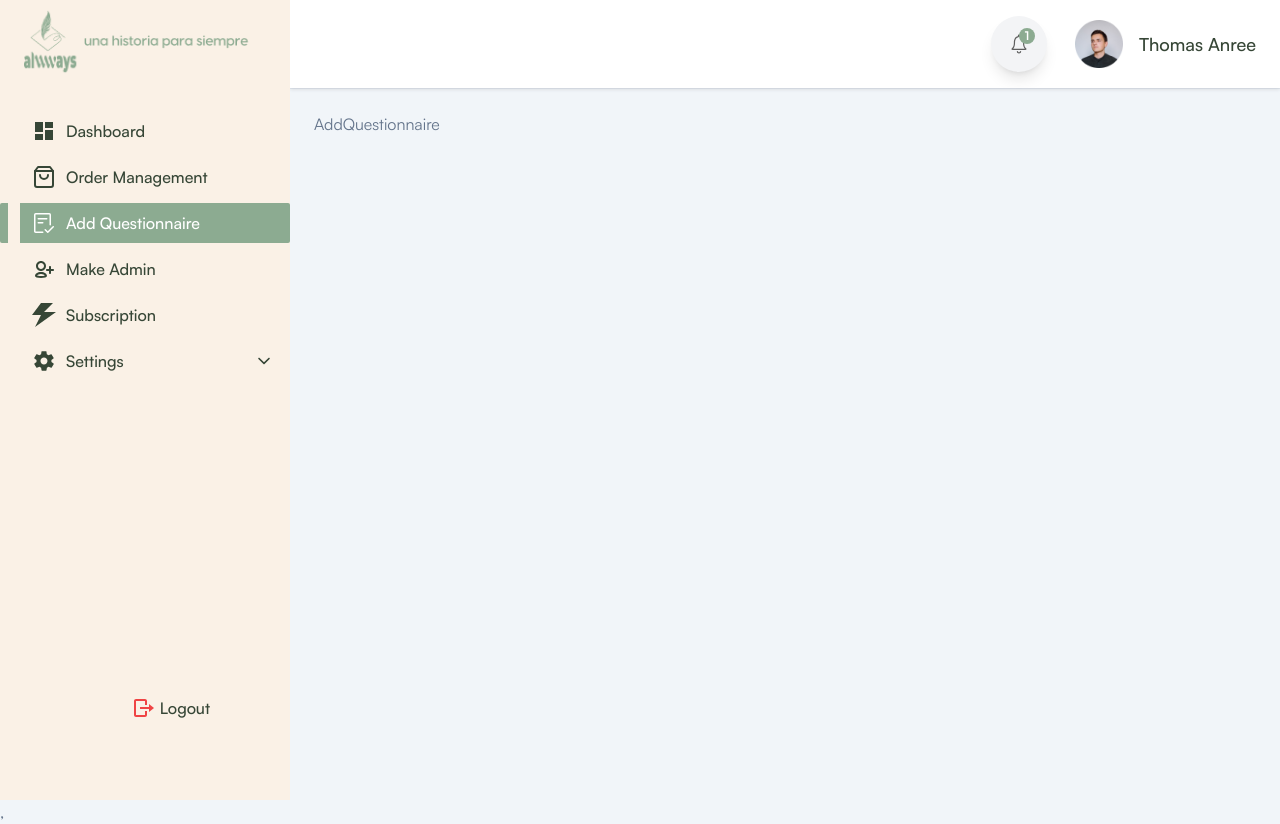
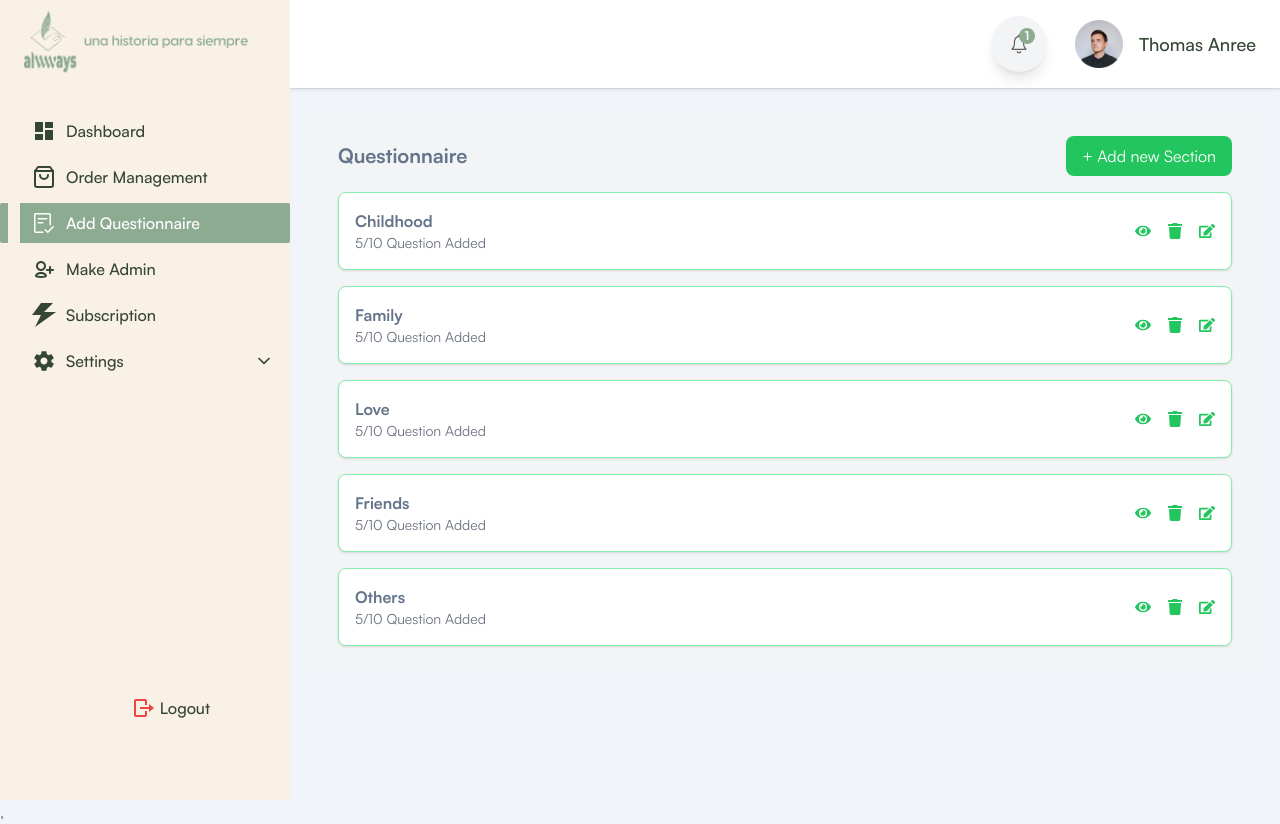
Before and after one commit to shuvo-art/Merged_Project, a React (Vite) app: page /addQuestionnaire in a window 1280 px wide. Built offline with nearby package versions, Linux system fonts and the light colour scheme; sample sign-in values are in the browser's storage.

Commit message:
date range filtering added

```diff
--- a/package.json
+++ b/package.json
@@ -18,6 +18,7 @@
     "jsvectormap": "^1.6.0",
     "react": "^18.3.1",
     "react-apexcharts": "^1.5.0",
+    "react-calendar": "^5.1.0",
     "react-dom": "^18.3.1",
     "react-hook-form": "^7.53.2",
     "react-hot-toast": "^2.4.1",
--- a/src/components/Dashboard/Table/FilterBar.jsx
+++ b/src/components/Dashboard/Table/FilterBar.jsx
@@ -1,22 +1,30 @@
-import React from "react";
+import React, { useState } from "react";
+import Calendar from "react-calendar";
+import "react-calendar/dist/Calendar.css"; // Base styles
+import "./customCalendar.css"; // Custom calendar styles (optional)
+import { FaCalendarAlt, FaChevronDown, FaChevronUp } from "react-icons/fa";
 
 const FilterBar = ({
   search,
   setSearch,
   subscription,
   setSubscription,
-  sortOrder,
-  setSortOrder,
+  startDate,
+  setStartDate,
+  endDate,
+  setEndDate,
 }) => {
+  const [showCalendar, setShowCalendar] = useState(false);
+
   return (
-    <div className="flex flex-wrap items-center justify-between mb-4">
+    <div className="flex flex-wrap items-center justify-between mb-4 space-y-4">
       {/* Search Input */}
       <input
         type="text"
         placeholder="Search"
         value={search}
         onChange={(e) => setSearch(e.target.value)}
-        className="border rounded px-4 py-2 w-1/3"
+        className="border rounded px-4 py-2 w-1/3 relative top-2"
       />
 
       {/* Subscription Dropdown */}
@@ -30,16 +38,37 @@ const FilterBar = ({
         <option value="Premium">Premium</option>
       </select>
 
-      {/* Sorting Dropdown */}
-      <div className="relative w-1/4">
-        <select
-          value={sortOrder}
-          onChange={(e) => setSortOrder(e.target.value)}
-          className="border rounded px-4 py-2 w-full appearance-none"
+      {/* Date Range Dropdown */}
+      <div className="relative">
+        <button
+          onClick={() => setShowCalendar(!showCalendar)}
+          className="flex items-center space-x-2 bg-white border rounded-lg px-4 py-2 shadow-sm hover:shadow-md"
         >
-          <option value="start-end">Starting - Ending</option>
-          <option value="end-start">Ending - Starting</option>
-        </select>
+          <FaCalendarAlt />
+          <span>
+            {startDate && endDate
+              ? `${new Date(startDate).toLocaleDateString()} - ${new Date(
+                  endDate
+                ).toLocaleDateString()}`
+              : "Starting - Ending"}
+          </span>
+
+          {showCalendar ? <FaChevronUp /> : <FaChevronDown />}
+        </button>
+
+        {showCalendar && (
+          <div className="absolute z-50 right-0 top-10 mt-2 bg-white shadow-md rounded-lg p-4">
+            <Calendar
+              selectRange
+              onChange={(range) => {
+                setStartDate(range[0]);
+                setEndDate(range[1]);
+                setShowCalendar(false);
+              }}
+              value={[startDate, endDate]}
+            />
+          </div>
+        )}
       </div>
     </div>
   );
--- a/src/components/Dashboard/Table/TableRow.jsx
+++ b/src/components/Dashboard/Table/TableRow.jsx
@@ -5,19 +5,23 @@ const TableRow = ({ item, onRowClick }) => {
   return (
     <tr className="border-b">
       <td className="px-4 py-2">{item.id}</td>
-      <td className="px-4 py-2 flex items-center space-x-2">
-        <img src={item.avatar} alt={item.name} className="w-8 h-8 rounded-full" />
-        <span>{item.name}</span>
+      <td className="px-4 py-2 flex items-center  space-x-2">
+        <button className="flex items-center justify-center gap-2" onClick={() => onRowClick(item)}>
+          <img
+            src={item.avatar}
+            alt={item.name}
+            className="w-8 h-8 rounded-full"
+          />
+          <span>{item.name}</span>
+        </button>
       </td>
       <td className="px-4 py-2">{item.email}</td>
       <td className="px-4 py-2">{item.contactNumber}</td>
       <td className="px-4 py-2">{item.location}</td>
       <td className="px-4 py-2">{item.subscriptionType}</td>
       <td className="px-4 py-2">${item.price}</td>
-      <td className="px-4 py-2 text-center">
-        <button onClick={() => onRowClick(item)}>
-          <FaEye className="text-gray-500 cursor-pointer" />
-        </button>
+      <td className="px-4 py-2 text-center relative left-8">
+        <FaEye className="text-gray-500 cursor-pointer" />
       </td>
     </tr>
   );
--- a/src/components/Dashboard/Table/UserTable.jsx
+++ b/src/components/Dashboard/Table/UserTable.jsx
@@ -36,7 +36,7 @@ const dummyData = [
     location: "Canada",
     subscriptionType: "Premium",
     price: 112,
-    date: new Date(new Date().setDate(new Date().getDate() - 2)),
+    date: new Date(new Date().setDate(new Date().getDate() - 12)),
   },
   {
     id: "#12336",
@@ -47,7 +47,7 @@ const dummyData = [
     location: "Paris",
     subscriptionType: "Premium",
     price: 117,
-    date: new Date(new Date().setDate(new Date().getDate() - 3)),
+    date: new Date(new Date().setDate(new Date().getDate() - 13)),
   },
   {
     id: "#12337",
@@ -58,7 +58,7 @@ const dummyData = [
     location: "Canada",
     subscriptionType: "Free",
     price: 612,
-    date: new Date(new Date().setDate(new Date().getDate() - 3)),
+    date: new Date(new Date().setDate(new Date().getDate() - 23)),
   },
   {
     id: "#12338",
@@ -69,7 +69,7 @@ const dummyData = [
     location: "London",
     subscriptionType: "Premium",
     price: 631,
-    date: new Date(new Date().setDate(new Date().getDate() - 3)),
+    date: new Date(new Date().setDate(new Date().getDate() - 15)),
   },
   {
     id: "#12339",
@@ -80,7 +80,7 @@ const dummyData = [
     location: "Tokyo",
     subscriptionType: "Free",
     price: 151,
-    date: new Date(new Date().setDate(new Date().getDate() - 3)),
+    date: new Date(new Date().setDate(new Date().getDate() - 13)),
   },
   {
     id: "#12340",
@@ -95,34 +95,31 @@ const dummyData = [
   },
   // Add more items as needed
 ];
+
 const UserTable = () => {
   const [search, setSearch] = useState("");
   const [subscription, setSubscription] = useState("");
   const [startDate, setStartDate] = useState(null);
   const [endDate, setEndDate] = useState(null);
-  const [sortOrder, setSortOrder] = useState("start-end"); // Sorting state
-  const [selectedUser, setSelectedUser] = useState(null); // State for selected user
+  const [selectedUser, setSelectedUser] = useState(null);
 
-  const filteredData = dummyData
-    .filter((item) => {
+  const filteredData = dummyData.filter((item) => {
     const matchesSearch =
       item.name.toLowerCase().includes(search.toLowerCase()) ||
       item.email.toLowerCase().includes(search.toLowerCase());
     const matchesSubscription = subscription
       ? item.subscriptionType === subscription
       : true;
-      return matchesSearch && matchesSubscription;
-    })
-    .sort((a, b) => {
-      if (sortOrder === "start-end") {
-        return new Date(a.date) - new Date(b.date); // Ascending order
-      } else {
-        return new Date(b.date) - new Date(a.date); // Descending order
-      }
+
+    const matchesDate =
+      (!startDate || new Date(item.date) >= new Date(startDate)) &&
+      (!endDate || new Date(item.date) <= new Date(endDate));
+
+    return matchesSearch && matchesSubscription && matchesDate;
   });
 
   const handleRowClick = (user) => {
-    setSelectedUser(user); // Set the selected user to open the modal
+    setSelectedUser(user); // Open the modal with selected user details
   };
 
   return (
@@ -137,15 +134,13 @@ const UserTable = () => {
         setStartDate={setStartDate}
         endDate={endDate}
         setEndDate={setEndDate}
-        sortOrder={sortOrder}
-        setSortOrder={setSortOrder}
       />
       <Table data={filteredData} onRowClick={handleRowClick} />
       <AnimatePresence>
         {selectedUser && (
           <UserModal
             user={selectedUser}
-            onClose={() => setSelectedUser(null)} // Close modal
+            onClose={() => setSelectedUser(null)}
           />
         )}
       </AnimatePresence>
--- /dev/null
+++ b/src/components/Dashboard/Table/customCalendar.css
@@ -0,0 +1,38 @@
+.react-calendar {
+    border: none;
+    border-radius: 10px;
+    font-family: Arial, sans-serif;
+    background: #f9f9f9;
+  }
+
+  .react-calendar__tile {
+    text-align: center;
+    padding: 10px;
+    margin: 2px;
+    border-radius: 8px;
+    transition: background-color 0.3s;
+  }
+
+  .react-calendar__tile--active {
+    background: #8cab91;
+    color: white;
+    font-weight: bold;
+  }
+
+  .react-calendar__navigation {
+    display: flex;
+    justify-content: space-between;
+    background: #8cab91;
+    color: white;
+    border-radius: 10px 10px 0 0;
+    padding: 5px;
+  }
+
+  .react-calendar__month-view__weekdays {
+    font-weight: bold;
+    color: #555;
+  }
+
+  .react-calendar__month-view__days__day--weekend {
+    color: #d9534f;
+  }
--- a/src/pages/Dashboard/AddQuestionnaire.jsx
+++ b/src/pages/Dashboard/AddQuestionnaire.jsx
@@ -1,9 +1,86 @@
-import React from 'react'
+import React, { useState } from "react";
+import { FaEye, FaTrash, FaEdit } from "react-icons/fa";
 
-const AddQuestionnaire = () => {
+const initialSections = [
+  { id: 1, name: "Childhood", questionsAdded: 5, totalQuestions: 10 },
+  { id: 2, name: "Family", questionsAdded: 5, totalQuestions: 10 },
+  { id: 3, name: "Love", questionsAdded: 5, totalQuestions: 10 },
+  { id: 4, name: "Friends", questionsAdded: 5, totalQuestions: 10 },
+  { id: 5, name: "Others", questionsAdded: 5, totalQuestions: 10 },
+];
+
+const Questionnaire = () => {
+  const [sections, setSections] = useState(initialSections);
+
+  const handleAddSection = () => {
+    const newSection = {
+      id: sections.length + 1,
+      name: `New Section ${sections.length + 1}`,
+      questionsAdded: 0,
+      totalQuestions: 10,
+    };
+    setSections([...sections, newSection]);
+  };
+
+  const handleDeleteSection = (id) => {
+    setSections(sections.filter((section) => section.id !== id));
+  };
+
+  const handleEditSection = (id) => {
+    const updatedSections = sections.map((section) =>
+      section.id === id
+        ? { ...section, name: `${section.name} (Edited)` }
+        : section
+    );
+    setSections(updatedSections);
+  };
+
   return (
-    <div>AddQuestionnaire</div>
-  )
-}
+    <div className="p-6 bg-gray-100 rounded-lg">
+      <div className="flex items-center justify-between mb-4">
+        <h1 className="text-xl font-bold">Questionnaire</h1>
+        <button
+          onClick={handleAddSection}
+          className="bg-green-500 text-white px-4 py-2 rounded-lg hover:bg-green-600"
+        >
+          + Add new Section
+        </button>
+      </div>
+      <div className="space-y-4">
+        {sections.map((section) => (
+          <div
+            key={section.id}
+            className="flex items-center justify-between bg-white p-4 rounded-lg shadow border border-green-300"
+          >
+            <div>
+              <h2 className="font-semibold">{section.name}</h2>
+              <p className="text-sm text-gray-500">
+                {section.questionsAdded}/{section.totalQuestions} Question
+                Added
+              </p>
+            </div>
+            <div className="flex items-center space-x-4 text-green-500">
+              <button className="hover:text-green-700">
+                <FaEye />
+              </button>
+              <button
+                className="hover:text-green-700"
+                onClick={() => handleDeleteSection(section.id)}
+              >
+                <FaTrash />
+              </button>
+              <button
+                className="hover:text-green-700"
+                onClick={() => handleEditSection(section.id)}
+              >
+                <FaEdit />
+              </button>
+            </div>
+          </div>
+        ))}
+      </div>
+    </div>
+  );
+};
 
-export default AddQuestionnaire
+export default Questionnaire;
```
Also changed, not shown: 1 other file (tests, documents, lock files or other folders). Lines whose indentation alone changed are shown as unchanged.
